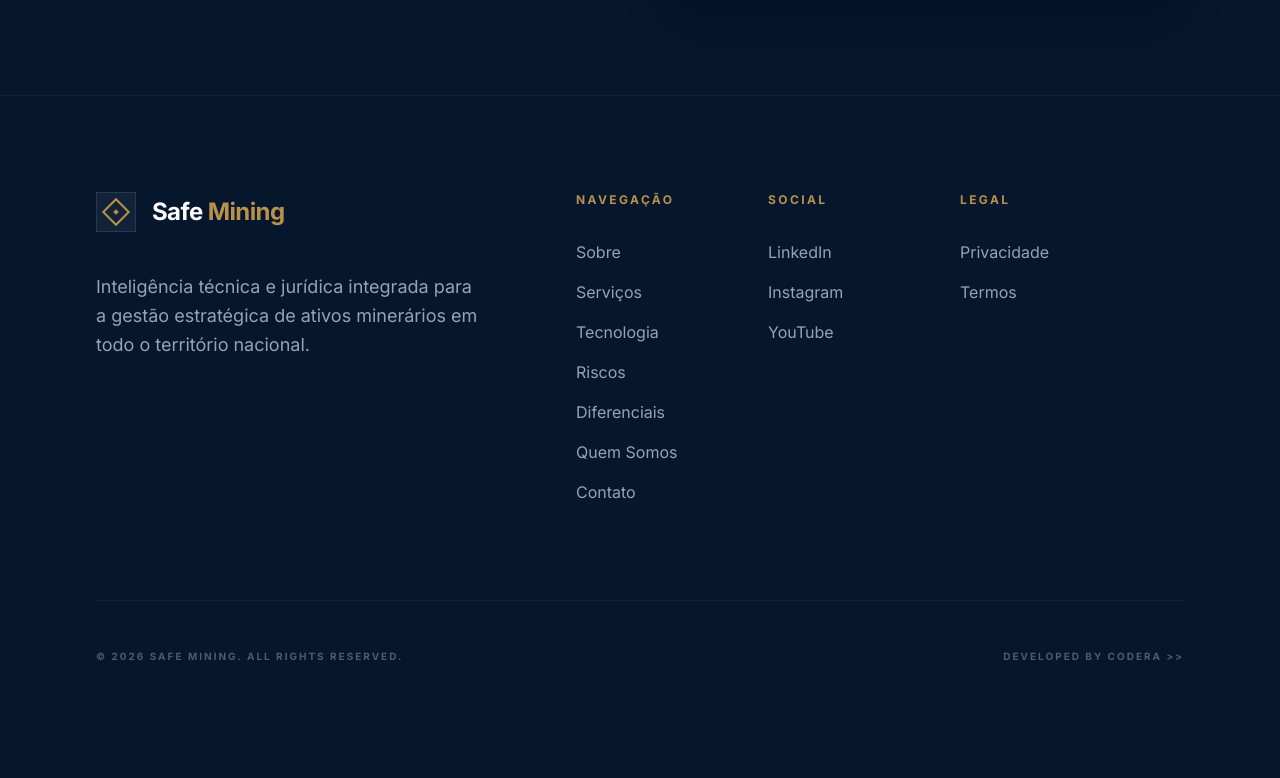
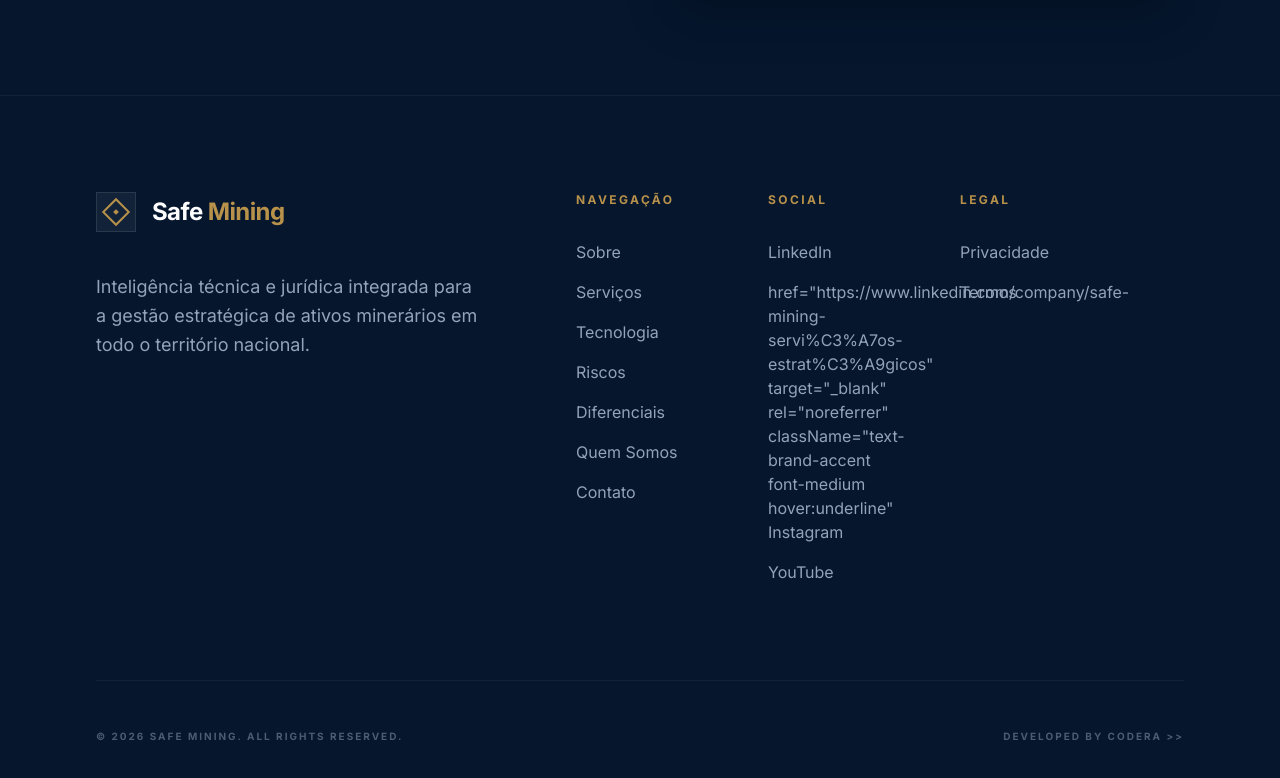
Before and after one commit to coderaGab/safemining, a React (Vite) app: page / in a window 1280 px wide. Shown: the part 7428-8206 px from the top of the page. Built offline with nearby package versions, Linux system fonts and the light colour scheme; a web font is replaced by a local one.

Commit message:
linkedin2

```diff
--- a/src/App.tsx
+++ b/src/App.tsx
@@ -1072,6 +1072,12 @@
             <h4 className="text-brand-accent text-xs font-bold uppercase tracking-[0.2em] mb-8">Social</h4>
             <ul className="space-y-4 text-brand-text-muted">
               <li><a href="#" className="hover:text-brand-accent transition-colors">LinkedIn</a></li>
+              <a>
+                  href="https://www.linkedin.com/company/safe-mining-servi%C3%A7os-estrat%C3%A9gicos"
+                  target="_blank"
+                  rel="noreferrer"
+                  className="text-brand-accent font-medium hover:underline"
+             </a>
               <li><a href="#" className="hover:text-brand-accent transition-colors">Instagram</a></li>
               <li><a href="#" className="hover:text-brand-accent transition-colors">YouTube</a></li>
             </ul>
```
